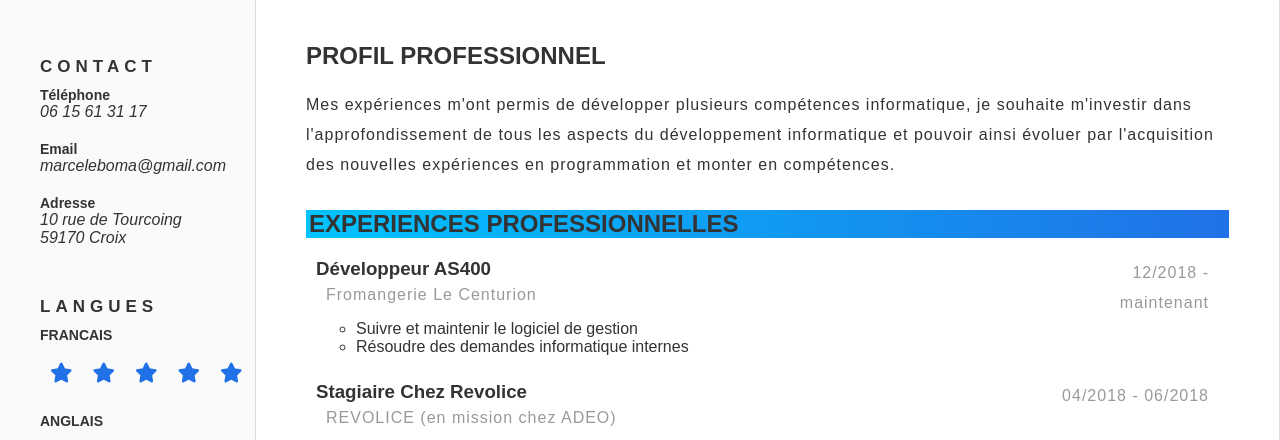
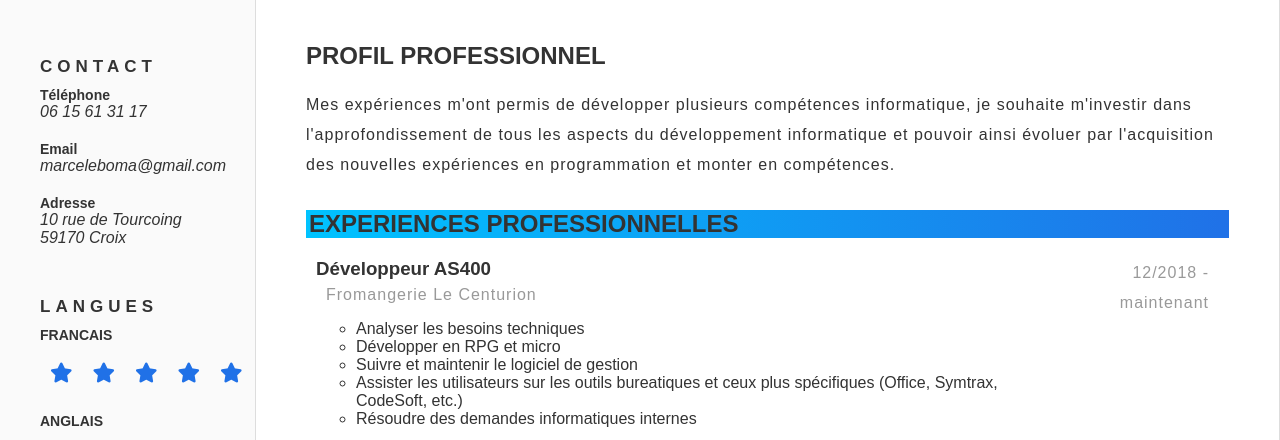
Before and after one commit to marcepeboma/marcepCV, a website: page index.html in a window 1280 px wide. Shown: the part 153-593 px from the top of the page. Drawn offline with Linux system fonts and the light colour scheme.

Commit message:
modifications experiences

```diff
--- a/index.html
+++ b/index.html
@@ -79,8 +79,11 @@
           <h3>Développeur AS400</h3>
           <p class="text-hint mb-2 pl-1">Fromangerie Le Centurion</p>
           <ul>
+            <li>Analyser les besoins techniques</li>
+            <li>Développer en RPG et micro</li>
             <li>Suivre et maintenir le logiciel de gestion</li>
-            <li>Résoudre des demandes informatique internes</li>
+            <li>Assister les utilisateurs sur les outils bureatiques et ceux plus spécifiques (Office, Symtrax, CodeSoft, etc.)</li>
+            <li>Résoudre des demandes informatiques internes</li>
           </ul>
         </div>
       </div>
```
